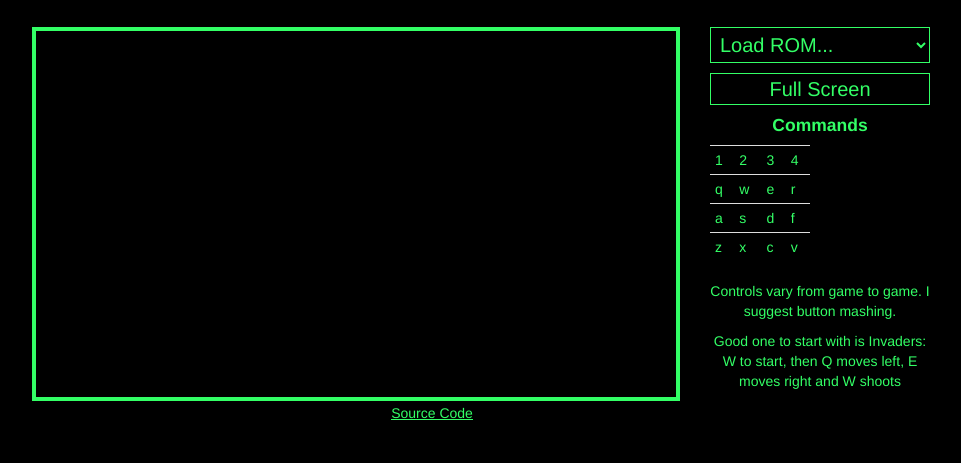
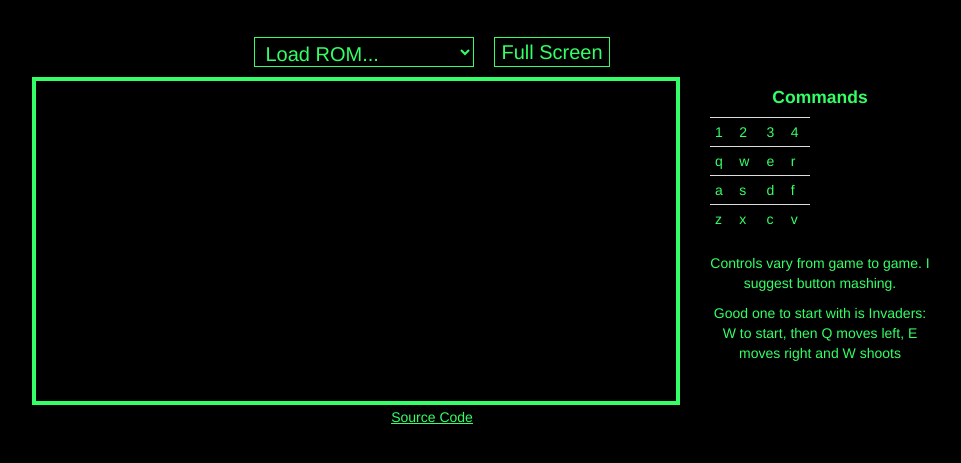
Before and after one commit to umairayub79/CHIP-8Js, a plain HTML site: page index.html in a window 1280 px wide. Shown: the part 99-562 px from the top of the page, without its empty margins (208-1169 px from the left). Drawn offline with Linux system fonts and the light colour scheme.

Commit message:
Improved UI a bit

```diff
--- a/index.html
+++ b/index.html
@@ -14,17 +14,20 @@
 
     <img src="./logo.png" width="300" height="200" alt="CHIP-8 Emulator">
 
+
+    <div class="settings">
+      <select id="rom_selector">
+        <option disabled="" selected="">Load ROM...</option>
+      </select>
+
+      <button id="enable-full-screen">Full Screen</button>
+    </div>
+
     <div class="main">
 
         <canvas ></canvas>
 
         <div class="cont">
-
-            <select id="rom_selector">
-              <option disabled="" selected="">Load ROM...</option>
-            </select>
-
-          <button id="enable-full-screen">Full Screen</button>
 
           <h4>Commands</h4>
 
--- a/style.css
+++ b/style.css
@@ -18,12 +18,8 @@ body {
     flex-direction: column;
     justify-content: center;
     align-items: center;
-  }
+}
 
-.container-narrow {
-    margin: 0 auto;
-    max-width: 960px;
-  }
 .main {
   display: flex;
   flex-direction: row;
@@ -31,6 +27,20 @@ body {
   margin: 0 auto;
   text-align: center;
 }
+
+.settings {
+  display: flex;
+  flex-direction: row;
+  width: 100%;
+  justify-content: center;
+}
+
+.cont{
+  display: flex;
+  flex-direction: column;
+  min-width: 220px;
+}
+
 img {
   margin-bottom: 30px;
 }
@@ -41,9 +51,8 @@ select {
   background: transparent !important;
   border-radius: 0;
   outline: none;
+  margin: 10px;
   font-size: 20px;
-  height: fit-content;
-  padding: 5px;
 }
 
 option {
@@ -51,12 +60,11 @@ option {
 }
 
 button {
+  margin: 10px;
   color: #33ff66;
   background: none;
   border: 1px solid #33ff66;
   font-size: 20px;
-  padding: 5px;
-  width: 100%;
 }
 button:hover{
   color: black;
```
